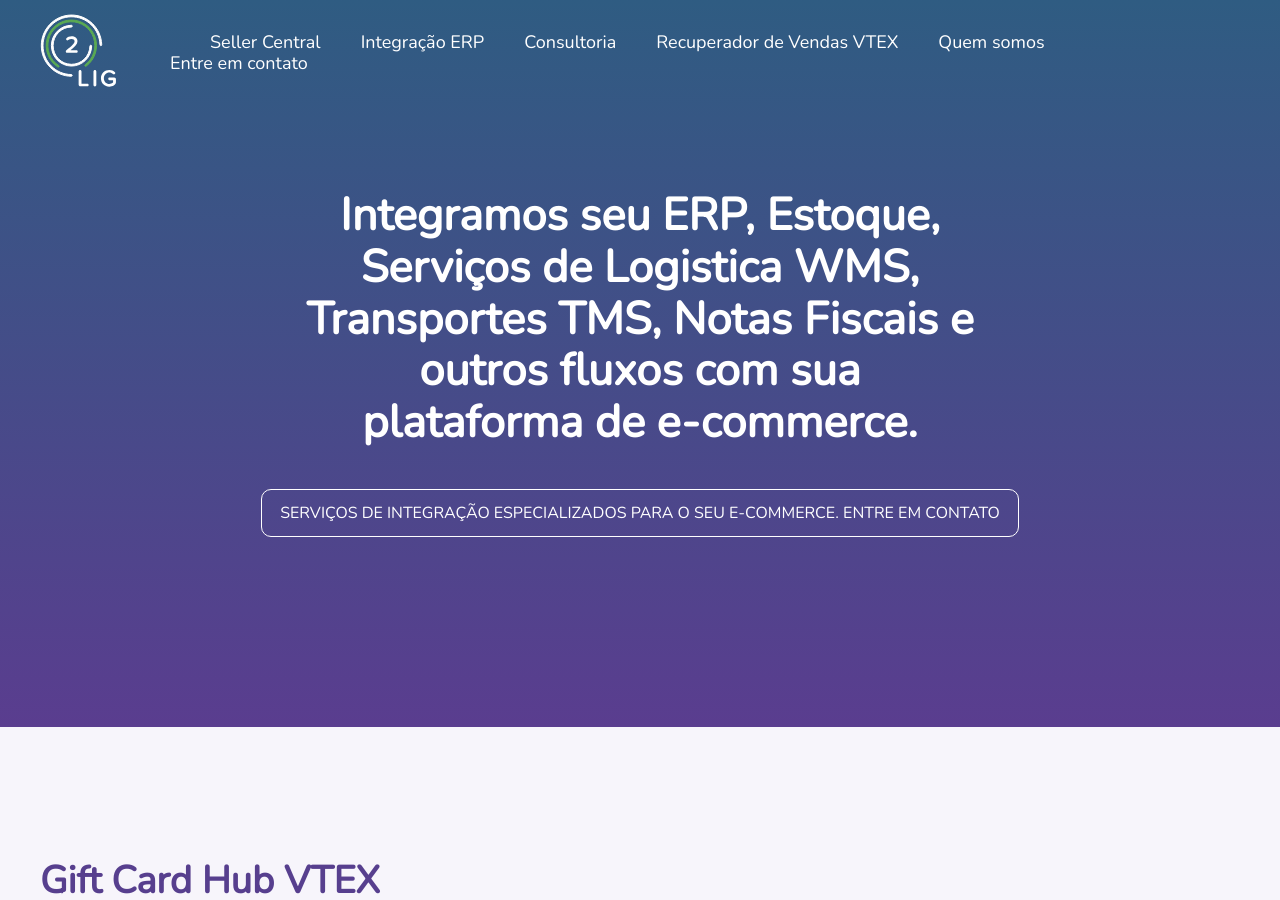
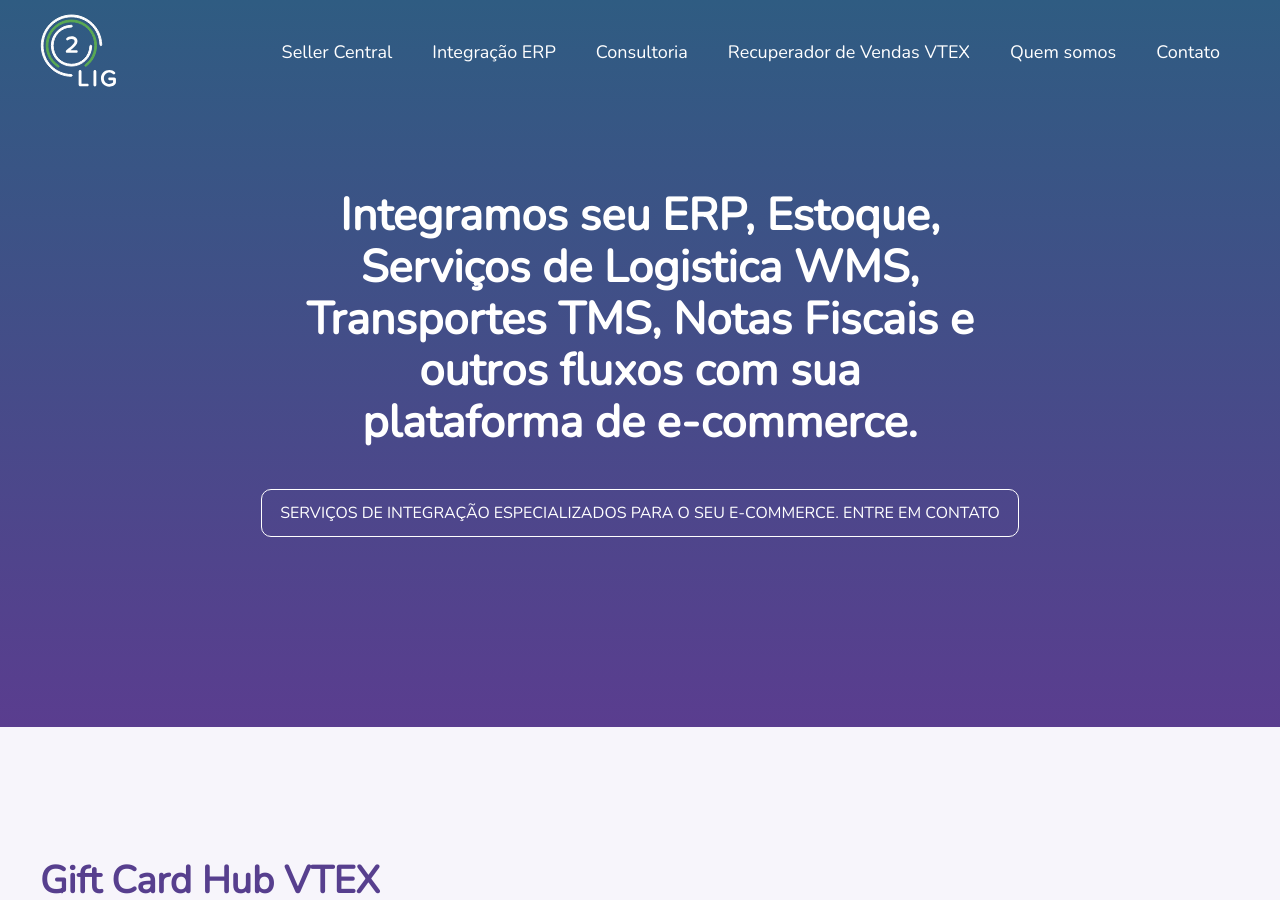
Before and after one commit to leandrooriente/2lig, a Jekyll site: the page built from index.html, in a window 1280 px wide and 900 px high. Built offline with Jekyll 4.4.1, drawn with Linux system fonts in a browser that asks for light colours; nearby versions of some CDN libraries; library files that are not in the unit come from our copies.

Commit message:
Updated Nav

```diff
--- a/_includes/nav.html
+++ b/_includes/nav.html
@@ -11,7 +11,7 @@
       <a class="anchor" href="#company">Quem somos</a>
     </li>
     <li>
-      <a class="anchor" href="#contact">Entre em contato</a>
+      <a class="anchor" href="#contact">Contato</a>
     </li>
   </ul>
 </nav>
```
